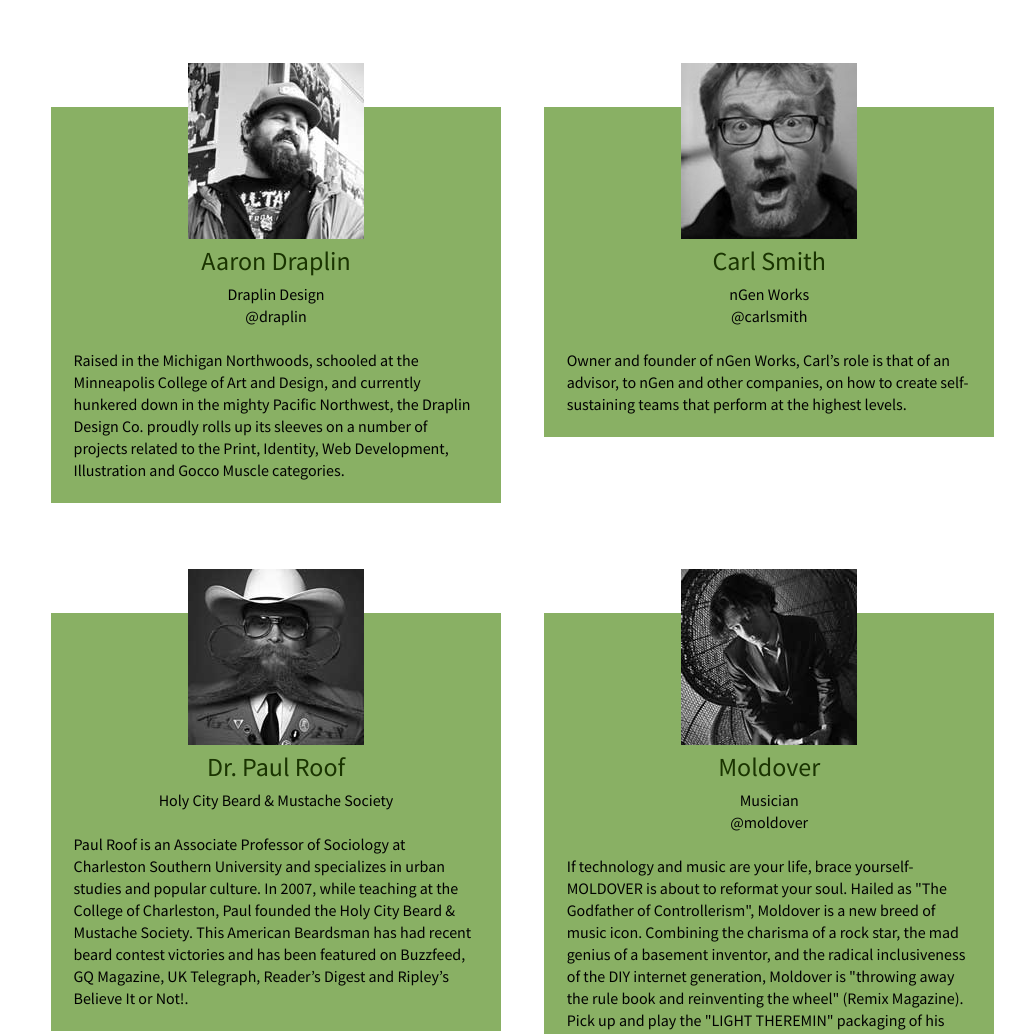
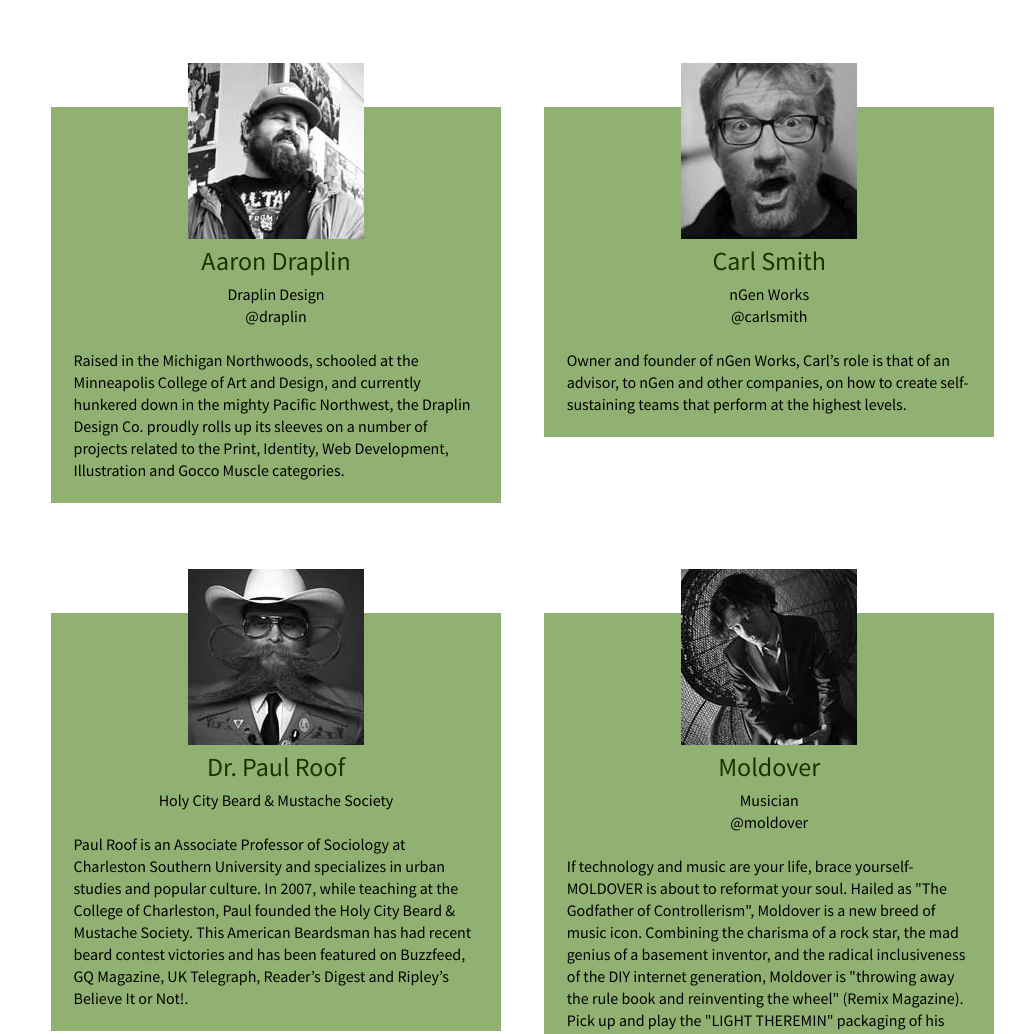
Before and after one commit to meghansmith/grok, a plain HTML site: page index.html in a window 1280 px wide. Shown: the part 1810-2844 px from the top of the page, without its empty margins (109-1134 px from the left). Drawn offline with nearby package versions, Linux system fonts and the light colour scheme.

Commit message:
Tweak colors

```diff
--- a/scss/_variables.scss
+++ b/scss/_variables.scss
@@ -5,7 +5,7 @@
 $tan: #f8f7f4;
 $buttonGreen: #d2d9c9;
 $lgreen: #9eb18c;
-$mgreen: #89b064;
+$mgreen: #91b173;
 $bgreen: #3d7a04;
 $dgreen: #1a3401;
 $black: #222222;
```
Also changed, not shown: js/main.js (+0 -14 lines), css/style.css.
